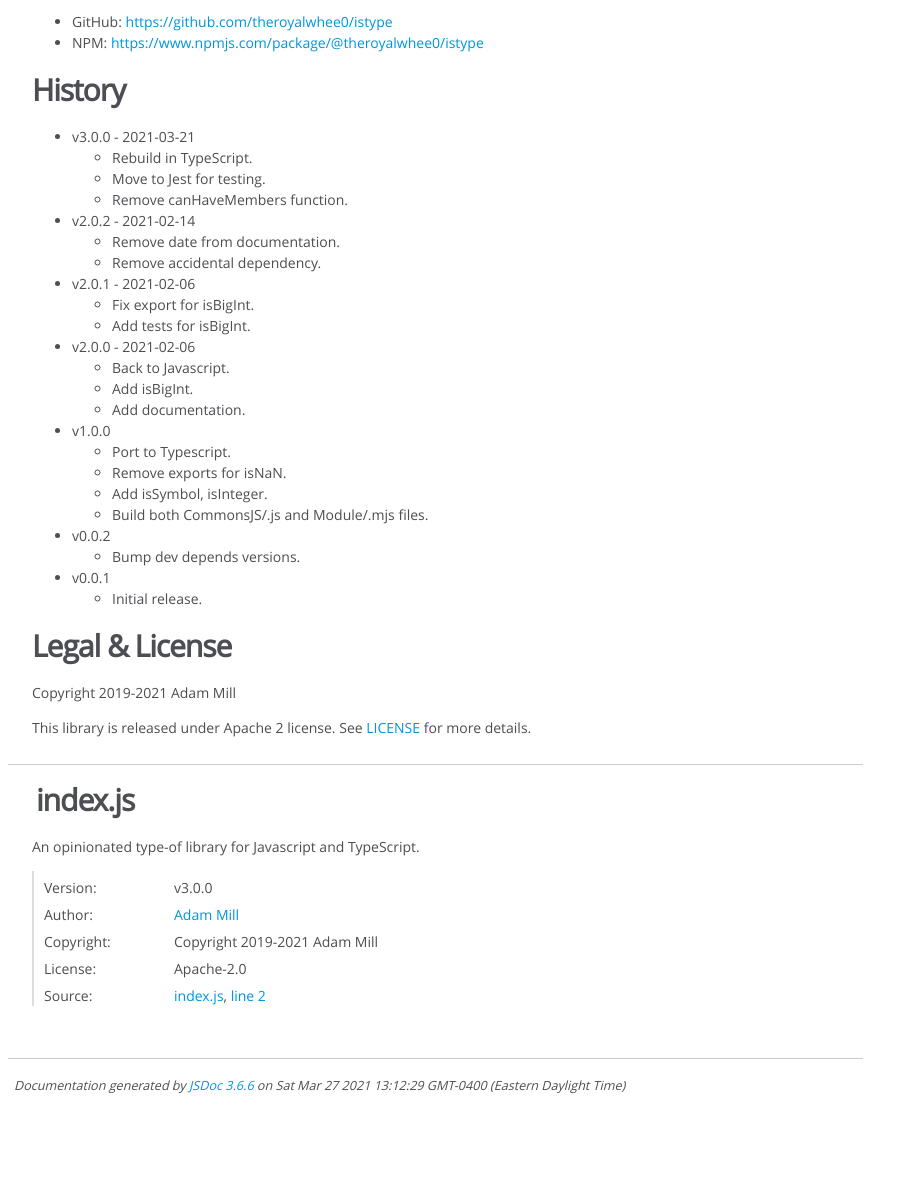
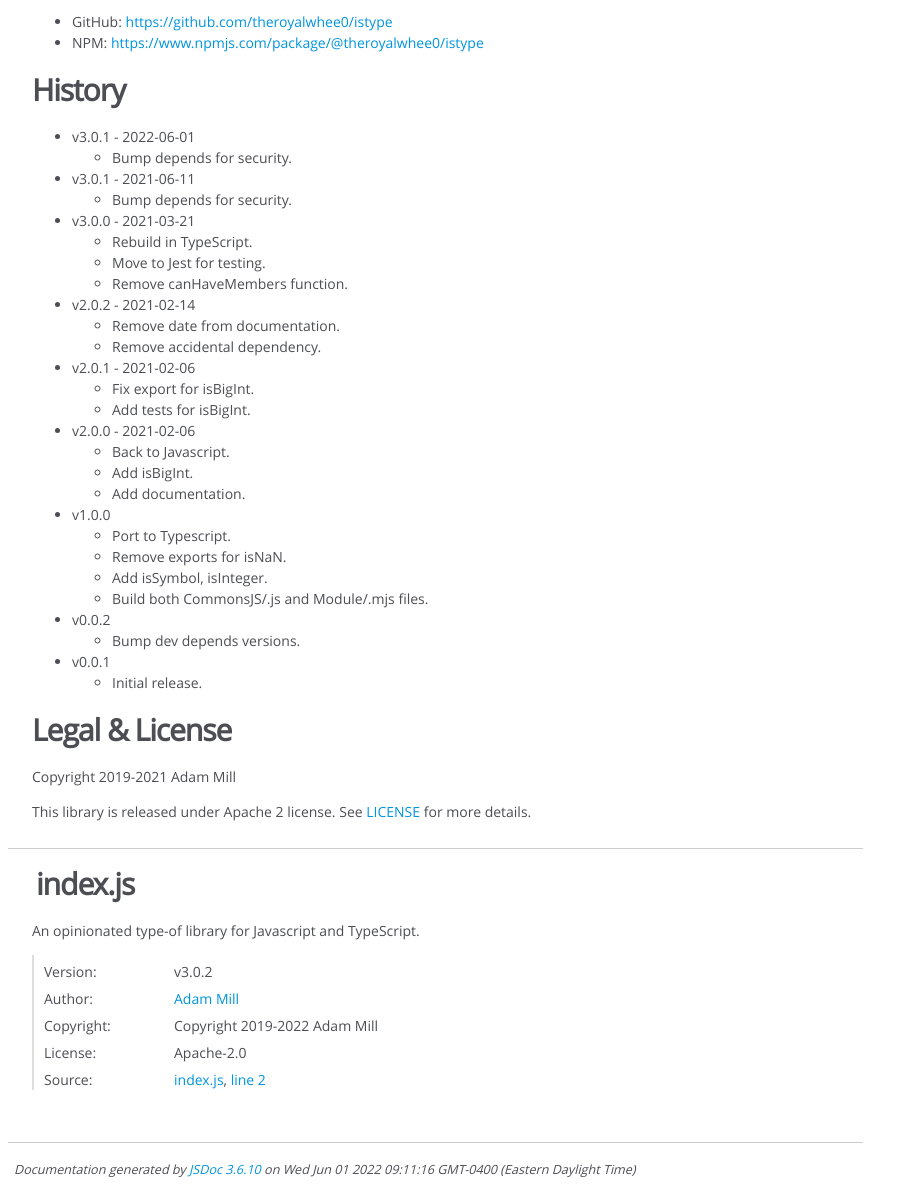
Before and after one commit to theroyalwhee0/istype, a website: page docs/index.html in a window 1280 px wide. Shown: the part 664-1858 px from the top of the page, without its empty margins (0-918 px from the left). Before the commit the page ends 1774 px from the top, so only its background shows below. Drawn offline with Linux system fonts and the light colour scheme.

Commit message:
Bump depends. Add 'npm run audit-prod'.

```diff
--- a/docs/index.html
+++ b/docs/index.html
@@ -60,6 +60,16 @@
 </ul>
 <h2>History</h2>
 <ul>
+<li>v3.0.1 - 2022-06-01
+<ul>
+<li>Bump depends for security.</li>
+</ul>
+</li>
+<li>v3.0.1 - 2021-06-11
+<ul>
+<li>Bump depends for security.</li>
+</ul>
+</li>
 <li>v3.0.0 - 2021-03-21
 <ul>
 <li>Rebuild in TypeScript.</li>
@@ -141,7 +151,7 @@
 
 
     <dt class="tag-version">Version:</dt>
-    <dd class="tag-version"><ul class="dummy"><li>v3.0.0</li></ul></dd>
+    <dd class="tag-version"><ul class="dummy"><li>v3.0.2</li></ul></dd>
 
 
 
@@ -169,7 +179,7 @@
 
 
     <dt class="tag-copyright">Copyright:</dt>
-    <dd class="tag-copyright"><ul class="dummy"><li>Copyright 2019-2021 Adam Mill</li></ul></dd>
+    <dd class="tag-copyright"><ul class="dummy"><li>Copyright 2019-2022 Adam Mill</li></ul></dd>
 
 
 
@@ -233,7 +243,7 @@
 <br class="clear">
 
 <footer>
-    Documentation generated by <a href="https://github.com/jsdoc/jsdoc">JSDoc 3.6.6</a> on Sat Mar 27 2021 13:12:29 GMT-0400 (Eastern Daylight Time)
+    Documentation generated by <a href="https://github.com/jsdoc/jsdoc">JSDoc 3.6.10</a> on Wed Jun 01 2022 09:11:16 GMT-0400 (Eastern Daylight Time)
 </footer>
 
 <script> prettyPrint(); </script>
--- a/src/index.ts
+++ b/src/index.ts
@@ -1,9 +1,9 @@
 /**
  * @module @theroyalwhee0/istype
  * @file An opinionated type-of library for Javascript and TypeScript.
- * @version v3.0.0
+ * @version v3.0.2
  * @author Adam Mill <hismajesty@theroyalwhee.com>
- * @copyright Copyright 2019-2021 Adam Mill
+ * @copyright Copyright 2019-2022 Adam Mill
  * @license Apache-2.0
  */
 
@@ -117,7 +117,6 @@ export function getTypeOf(value: unknown): string {
   } else if (Object.is(value, -0)) {
     return 'negative-zero';
   }
-  // TODO: Why is this not being ignored?
   /* istanbul ignore next */
   return 'other';
 }
```
Also changed, not shown: docs/global.html (+1 -1 lines), docs/index.js.html (+3 -4 lines), package.json (+10 -9 lines), README.md, dist/index.d.ts, dist/index.js, 2 other files.
